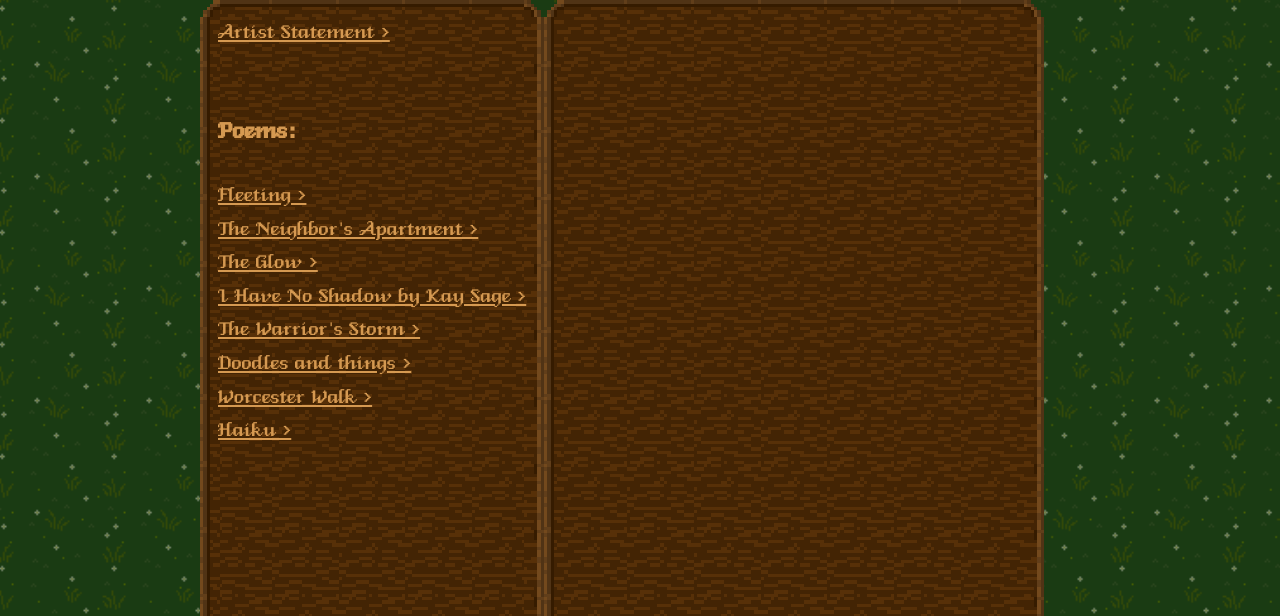
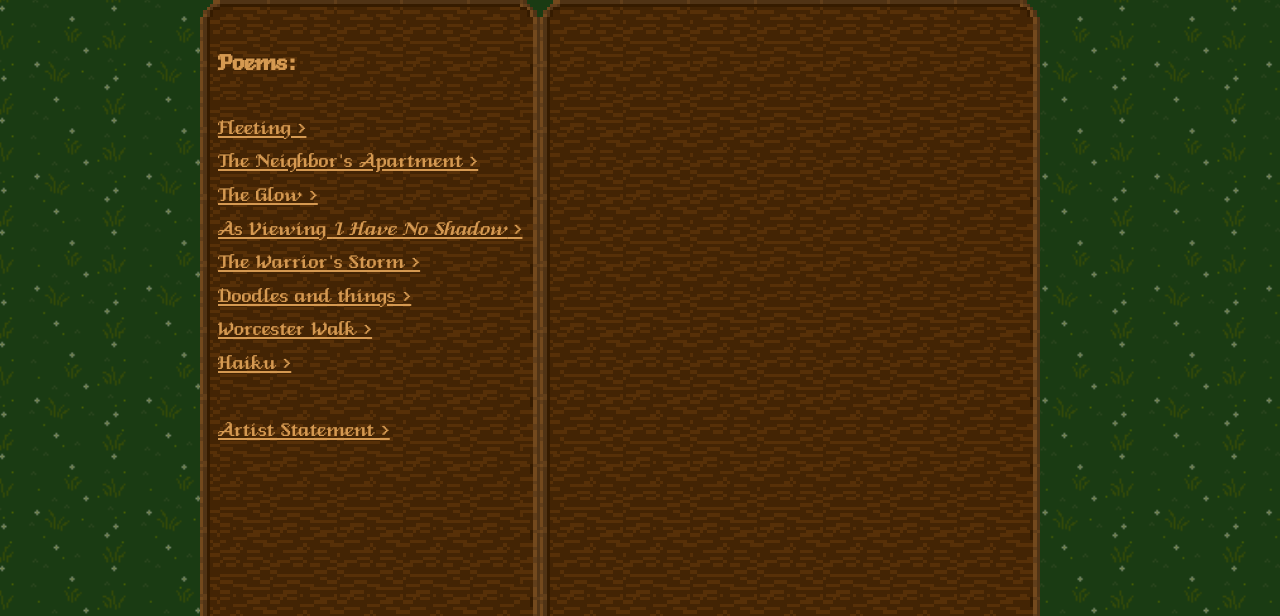
Before and after one commit to bentorre/bentorre.github.io, a website built with webpack: page index.html in a window 1280 px wide. Shown: the part 184-800 px from the top of the page. Built offline with nearby package versions, Linux system fonts and the light colour scheme; a web font is replaced by a local one.

Commit message:
Added Worcester Walk poem, Moved Artist Statement, Change Title of I Have No Shadow

```diff
--- a/index.html
+++ b/index.html
@@ -40,18 +40,18 @@
   </div>
   <!-- Add your site or application content here -->
   <div class="div_with_bg2" style="color: #d59951; min-height: 1000px; min-width: 300px; padding: 15px; margin-left: 200px; float: left;">
-    <a href="#0" style="color: #d59951;">Artist Statement  ></a><br><br>
+
     <h3>Poems:</h3>
     <a href="#1" style="color: #d59951;">Fleeting  ></a><br>
     <a href="#2" style="color: #d59951;">The Neighbor's Apartment  ></a><br>
     <a href="#3" style="color: #d59951;">The Glow  ></a><br>
-    <a href="#4" style="color: #d59951;">I Have No Shadow by Kay Sage  ></a><br>
+    <a href="#4" style="color: #d59951;">As Viewing <i>I Have No Shadow</i>  ></a><br>
     <a href="#5" style="color: #d59951;">The Warrior's Storm  ></a><br>
     <a href="#6" style="color: #d59951;">Doodles and things  ></a><br>
     <a href="#7" style="color: #d59951;">Worcester Walk  ></a><br>
+    <a href="#8" style="color: #d59951;">Haiku  ></a><br><br>
 
-
-    <a href="#8" style="color: #d59951;">Haiku  ></a><br>
+    <a href="#0" style="color: #d59951;">Artist Statement  ></a><br><br>
 
     <!-- These are your blog entries -->
 
@@ -126,7 +126,7 @@
       So who would be stopping me?<br><br>
 
       Is it really just me?<br></p></div>
-    <div id="4"><img src="I_Have_No_Shadow_by_Kay_Sage.png" style="width: auto"><h3>"I Have No Shadow by Kay Sage"</h3>
+    <div id="4"><img src="I_Have_No_Shadow_by_Kay_Sage.png" style="width: auto"><h5><i>I Have No Shadow</i> by Kay Sage</h5><h3>"As Viewing <i>I Have No Shadow</i>"</h3>
       <p>Two figures standing at nothing,<br>
       In the distance they appear,<br>
       Darkness is here, at the something.<br><br>
@@ -218,7 +218,7 @@
       What're you up to right now?<br>
       Yea, yea no, alright I'll see you later—<br><br>
 
-      Sorr I ran into someone I knew.<br>
+      Sorry I ran into someone I knew.<br>
       I'm just walking outside right now.<br>
       The sun's shining really brightly.<br><br>
 
```
